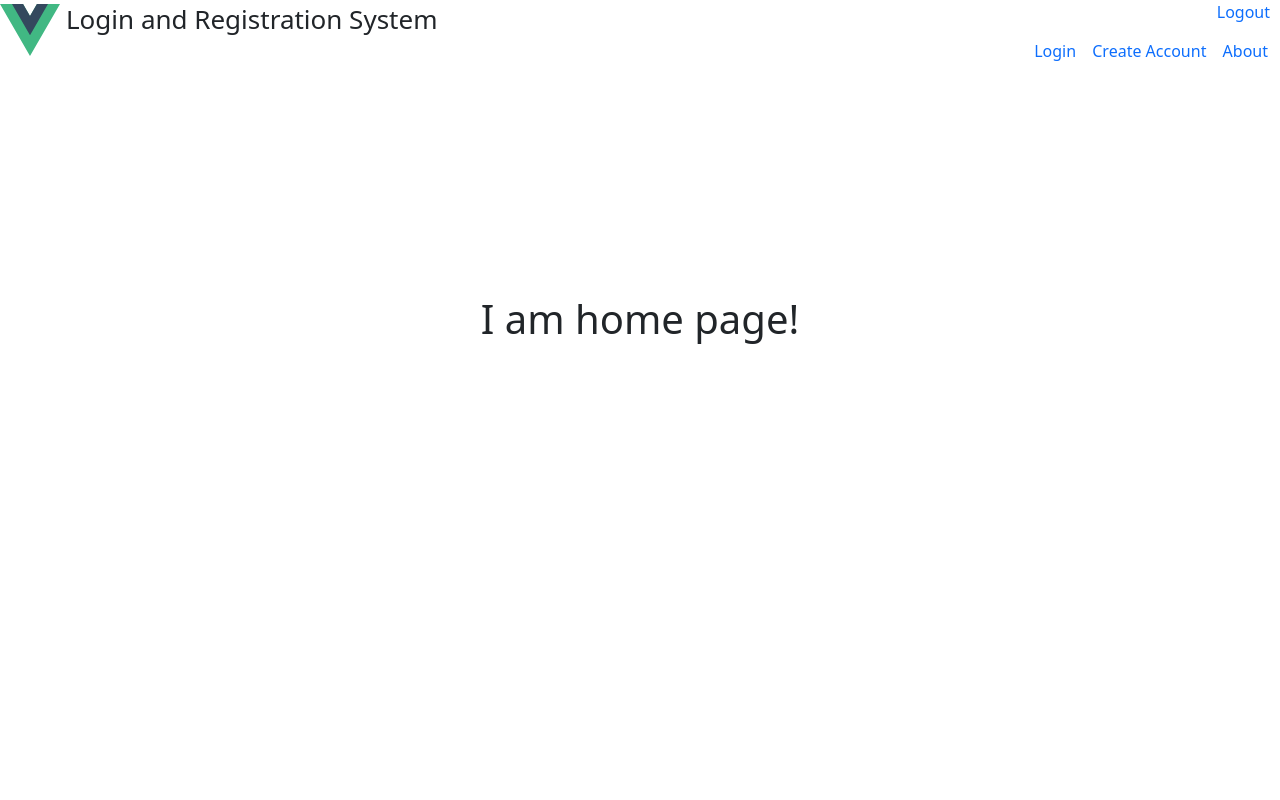
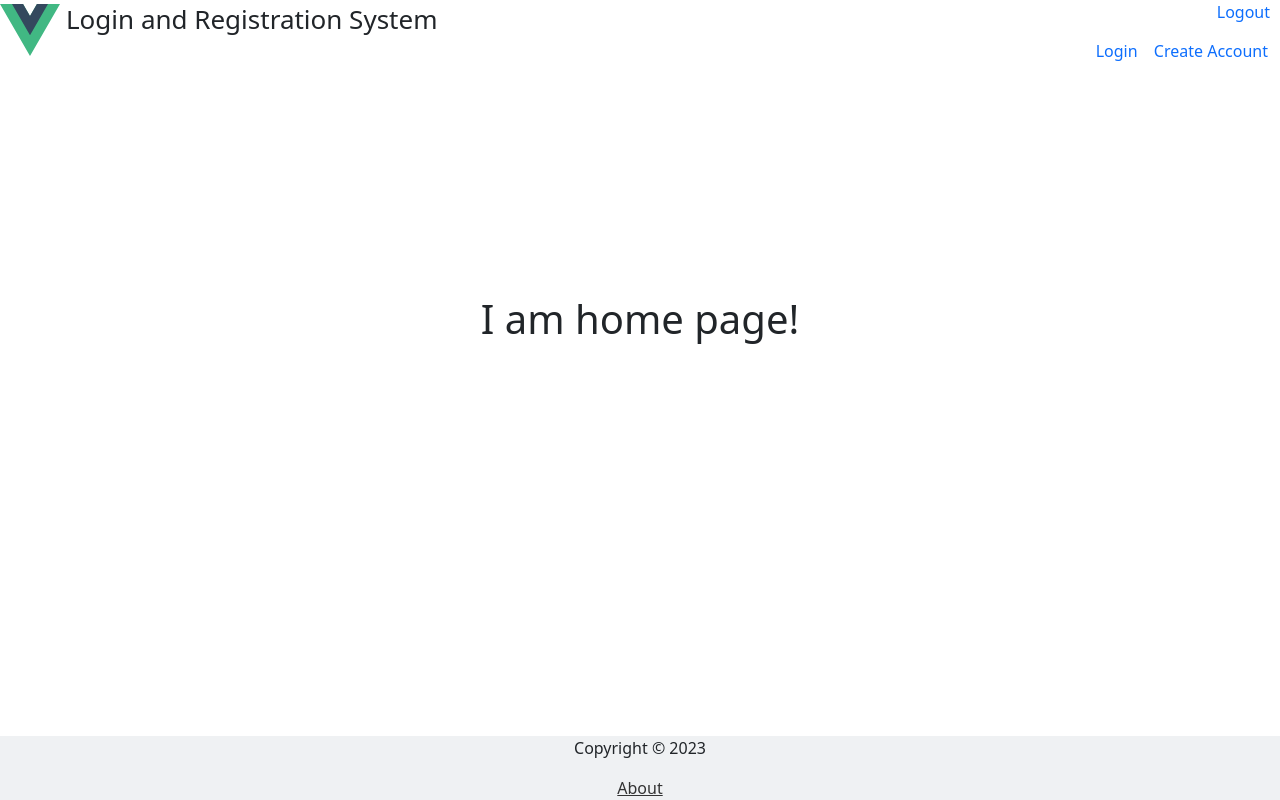
Before and after one commit to josecome/login-and-registration-vuejs, a Vue app: page / in a window 1280 px wide. Built offline with nearby package versions, Linux system fonts and the light colour scheme.

Commit message:
Minor changes made

```diff
--- a/src/App.vue
+++ b/src/App.vue
@@ -2,6 +2,7 @@
 import { RouterLink, RouterView, useRoute } from 'vue-router'
 import { ref } from 'vue'
 import Header from './components/Header.vue'
+import Footer from './components/Footer.vue'
 import { computed } from '@vue/reactivity';
 
 const route = useRoute();
@@ -20,11 +21,9 @@ const pth = computed(() => route.path)
         <RouterLink v-show="pth !== '/create_account'" to="/create_account" style="padding-right: 12px; text-decoration: none;">
           Create Account
         </RouterLink>
-        <RouterLink to="/about" style="padding-right: 12px; text-decoration: none;">
-          About
-        </RouterLink>
     </div>
   <RouterView />
+  <Footer />
 </template>
 
 <style>
--- a/src/components/Footer.vue
+++ b/src/components/Footer.vue
@@ -11,9 +11,10 @@ a {
 }
 
 footer {
-  margin: auto;
-  width: 50%;
-  margin-top: 30px;
+  position: absolute;
+  width: 100%;
+  bottom: 0px;
   text-align: center;
+  background-color: #EFF1F3;
 }
 </style>
```
